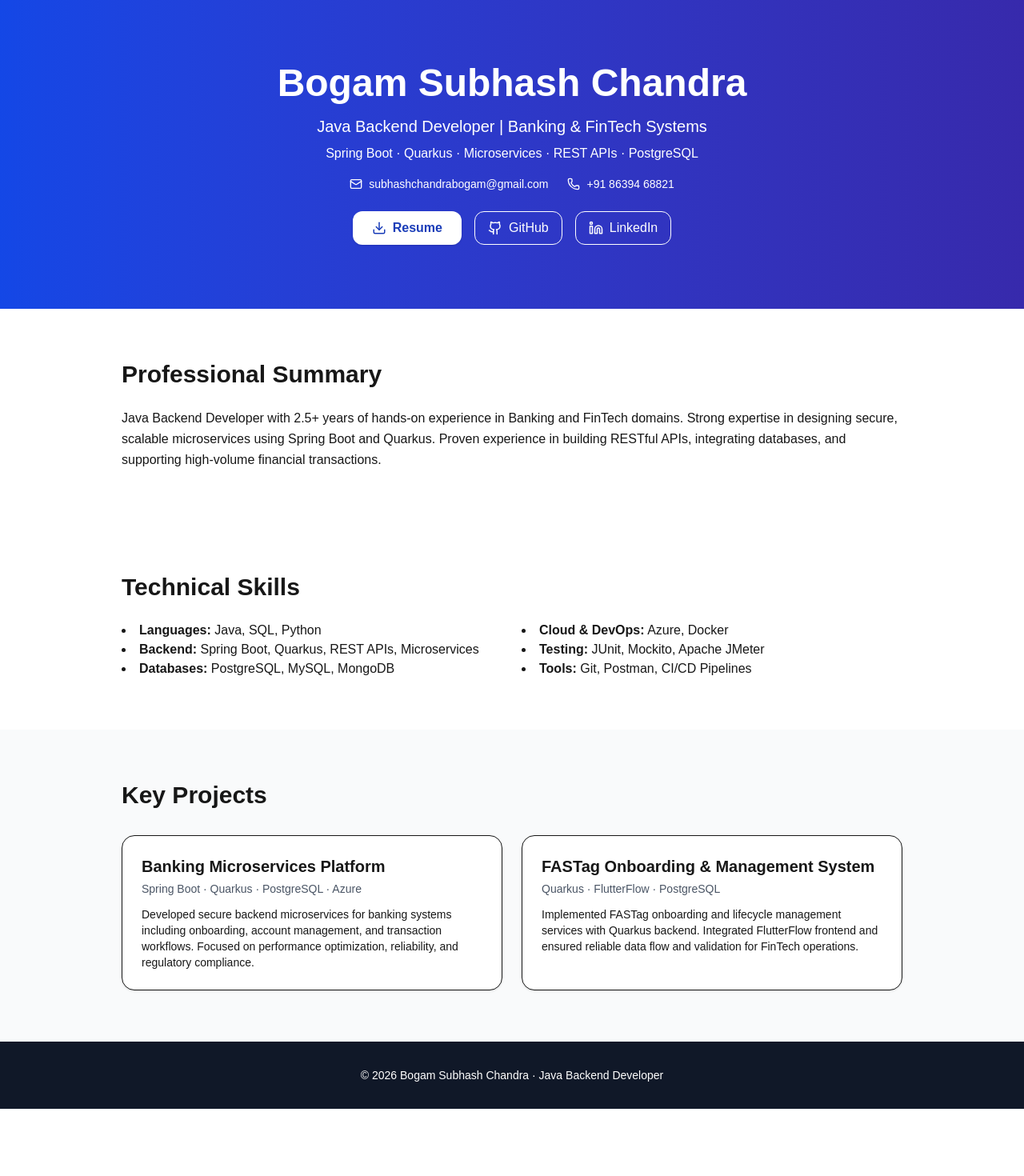
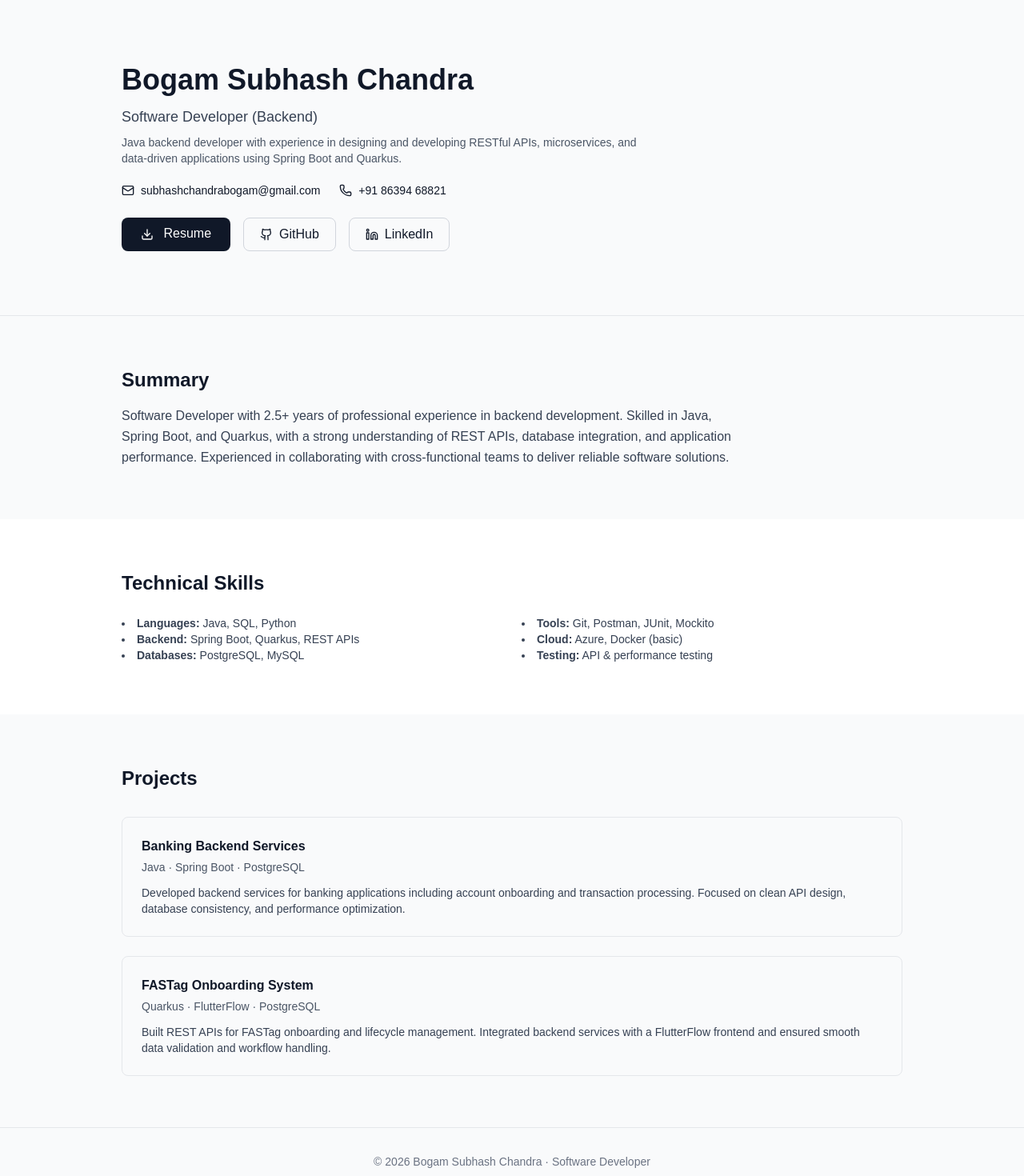
Before and after one commit to BogamSubhashChandra/BogamSubhashChandraPortfolio, a Next.js app: page / in a window 1280 px wide. Shown: the top 1470 px of the page at 80% size. Before the commit the page ends 1386 px from the top, so only its background shows below. Built offline with nearby package versions, Linux system fonts and the light colour scheme.

Commit message:
Portfolio website

```diff
--- a/app/page.tsx
+++ b/app/page.tsx
@@ -5,88 +5,66 @@ import { motion } from "framer-motion";
 import { Github, Linkedin, Download, Mail, Phone } from "lucide-react";
 import type { Variants } from "framer-motion";
 
-/* ================= SEO + ANIMATION VARIANTS ================= */
-const sectionVariant: Variants = {
-  hidden: { opacity: 0, y: 30 },
+/* ================= PROFESSIONAL ANIMATION SYSTEM ================= */
+const fadeUp: Variants = {
+  hidden: { opacity: 0, y: 24 },
   visible: {
     opacity: 1,
     y: 0,
-    transition: { duration: 0.6, ease: [0.25, 0.1, 0.25, 1] },
+    transition: { duration: 0.5, ease: [0.25, 0.1, 0.25, 1] },
   },
 };
 
-const containerVariant: Variants = {
+const stagger: Variants = {
   hidden: {},
   visible: { transition: { staggerChildren: 0.12 } },
 };
 
-const itemVariant: Variants = {
-  hidden: { opacity: 0, y: 16 },
-  visible: { opacity: 1, y: 0 },
-};
-
 export default function Portfolio() {
   return (
-    <main className="overflow-x-hidden">
+    <main className="bg-gray-50 text-gray-900 overflow-x-hidden">
       <Head>
-        {/* ===== Primary SEO ===== */}
-        <title>Java Backend Developer | Banking & FinTech | Bogam Subhash Chandra</title>
+        {/* ===== SEO ===== */}
+        <title>Software Developer (Backend) | Java, Spring Boot | Bogam Subhash Chandra</title>
         <meta
           name="description"
-          content="Java Backend Developer with 2.5+ years of experience in Banking and FinTech domains. Expertise in Spring Boot, Quarkus, REST APIs, PostgreSQL, and scalable microservices."
+          content="Software Developer (Backend) with experience in Java, Spring Boot, Quarkus, and REST APIs. Experienced in building scalable, maintainable backend systems for enterprise applications."
         />
         <meta
           name="keywords"
-          content="Java Backend Developer, Banking Software Engineer, FinTech Developer, Spring Boot, Quarkus, Microservices, REST APIs"
+          content="Software Developer, Backend Developer, Java Developer, Spring Boot, REST APIs, Microservices"
         />
         <meta name="author" content="Bogam Subhash Chandra" />
         <meta name="viewport" content="width=device-width, initial-scale=1" />
-
-        {/* ===== OpenGraph / LinkedIn ===== */}
-        <meta property="og:title" content="Java Backend Developer | Banking & FinTech" />
-        <meta
-          property="og:description"
-          content="Experienced Java Backend Developer specializing in Banking and FinTech systems using Spring Boot, Quarkus, and cloud-native microservices."
-        />
-        <meta property="og:type" content="website" />
-        <meta property="og:url" content="https://portfolio.vercel.app" />
-        <meta property="og:image" content="/og-image.png" />
-
-        {/* ===== Twitter Card ===== */}
-        <meta name="twitter:card" content="summary_large_image" />
-        <meta name="twitter:title" content="Java Backend Developer | Banking & FinTech" />
-        <meta
-          name="twitter:description"
-          content="Java Backend Developer with Banking & FinTech experience. Spring Boot, Quarkus, REST APIs, PostgreSQL."
-        />
       </Head>
 
-      {/* ===== HERO SECTION ===== */}
+      {/* ================= HERO ================= */}
       <motion.section
-        variants={sectionVariant}
         initial="hidden"
         animate="visible"
-        className="bg-gradient-to-r from-blue-700 to-indigo-800 text-white py-16 sm:py-20"
+        variants={fadeUp}
+        className="border-b border-gray-200"
       >
         <motion.div
-          variants={containerVariant}
+          variants={stagger}
           initial="hidden"
           animate="visible"
-          className="max-w-5xl mx-auto px-4 sm:px-6 text-center"
+          className="max-w-5xl mx-auto px-6 py-20"
         >
-          <motion.h1 variants={itemVariant} className="text-3xl sm:text-4xl md:text-5xl font-bold">
+          <motion.h1 variants={fadeUp} className="text-3xl sm:text-4xl font-bold">
             Bogam Subhash Chandra
           </motion.h1>
 
-          <motion.p variants={itemVariant} className="mt-4 text-base sm:text-xl">
-            Java Backend Developer | Banking & FinTech Systems
+          <motion.p variants={fadeUp} className="mt-3 text-lg text-gray-700">
+            Software Developer (Backend)
           </motion.p>
 
-          <motion.p variants={itemVariant} className="mt-2 text-sm sm:text-base opacity-90">
-            Spring Boot · Quarkus · Microservices · REST APIs · PostgreSQL
+          <motion.p variants={fadeUp} className="mt-2 text-sm text-gray-600 max-w-2xl">
+            Java backend developer with experience in designing and developing RESTful APIs,
+            microservices, and data-driven applications using Spring Boot and Quarkus.
           </motion.p>
 
-          <motion.div variants={itemVariant} className="mt-4 flex justify-center gap-6 flex-wrap text-sm">
+          <motion.div variants={fadeUp} className="mt-5 flex gap-6 flex-wrap text-sm">
             <a href="mailto:subhashchandrabogam@gmail.com" className="flex items-center gap-2 hover:underline">
               <Mail size={16} /> subhashchandrabogam@gmail.com
             </a>
@@ -95,123 +73,113 @@ export default function Portfolio() {
             </a>
           </motion.div>
 
-          <motion.div variants={itemVariant} className="mt-6 flex justify-center gap-4 flex-wrap">
-            <a href="/resume.pdf" download className="bg-white text-blue-800 px-6 py-2 rounded-xl font-semibold shadow flex items-center gap-2">
-              <Download size={18} /> Resume
+          <motion.div variants={fadeUp} className="mt-6 flex gap-4 flex-wrap">
+            <a
+              href="/resume.pdf"
+              download
+              className="bg-gray-900 text-white px-6 py-2 rounded-lg font-medium"
+            >
+              <Download size={16} className="inline mr-2" /> Resume
             </a>
-            <a href="https://github.com/your-github" target="_blank" rel="noopener noreferrer" className="border border-white px-4 py-2 rounded-xl flex items-center gap-2">
-              <Github size={18} /> GitHub
+            <a
+              href="https://github.com/your-github"
+              className="border border-gray-300 px-5 py-2 rounded-lg flex items-center gap-2"
+            >
+              <Github size={16} /> GitHub
             </a>
-            <a href="https://linkedin.com/in/your-linkedin" target="_blank" rel="noopener noreferrer" className="border border-white px-4 py-2 rounded-xl flex items-center gap-2">
-              <Linkedin size={18} /> LinkedIn
+            <a
+              href="https://linkedin.com/in/your-linkedin"
+              className="border border-gray-300 px-5 py-2 rounded-lg flex items-center gap-2"
+            >
+              <Linkedin size={16} /> LinkedIn
             </a>
           </motion.div>
         </motion.div>
       </motion.section>
 
-      {/* ===== ABOUT ===== */}
+      {/* ================= ABOUT ================= */}
       <motion.section
-        id="about"
-        variants={sectionVariant}
+        variants={fadeUp}
         initial="hidden"
         whileInView="visible"
         viewport={{ once: true }}
-        className="py-14 sm:py-16"
+        className="py-16"
       >
-        <div className="max-w-5xl mx-auto px-4 sm:px-6">
-          <h2 className="text-2xl sm:text-3xl font-bold mb-6">Professional Summary</h2>
-          <p className="leading-relaxed text-sm sm:text-base">
-            Java Backend Developer with 2.5+ years of hands-on experience in Banking and FinTech domains.
-            Strong expertise in designing secure, scalable microservices using Spring Boot and Quarkus.
-            Proven experience in building RESTful APIs, integrating databases, and supporting high-volume financial transactions.
+        <div className="max-w-5xl mx-auto px-6">
+          <h2 className="text-2xl font-semibold mb-4">Summary</h2>
+          <p className="text-gray-700 leading-relaxed max-w-3xl">
+            Software Developer with 2.5+ years of professional experience in backend development.
+            Skilled in Java, Spring Boot, and Quarkus, with a strong understanding of REST APIs,
+            database integration, and application performance. Experienced in collaborating with
+            cross-functional teams to deliver reliable software solutions.
           </p>
         </div>
       </motion.section>
 
-      {/* ===== SKILLS ===== */}
+      {/* ================= SKILLS ================= */}
       <motion.section
-        id="skills"
-        variants={sectionVariant}
+        variants={fadeUp}
         initial="hidden"
         whileInView="visible"
         viewport={{ once: true }}
-        className="bg-white py-14 sm:py-16"
+        className="bg-white py-16"
       >
-        <div className="max-w-5xl mx-auto px-4 sm:px-6">
-          <h2 className="text-2xl sm:text-3xl font-bold mb-6">Technical Skills</h2>
-          <div className="grid grid-cols-1 sm:grid-cols-2 gap-6 text-sm sm:text-base">
-            <ul className="list-disc list-inside">
+        <div className="max-w-5xl mx-auto px-6">
+          <h2 className="text-2xl font-semibold mb-6">Technical Skills</h2>
+          <div className="grid sm:grid-cols-2 gap-6 text-sm">
+            <ul className="list-disc list-inside text-gray-700">
               <li><b>Languages:</b> Java, SQL, Python</li>
-              <li><b>Backend:</b> Spring Boot, Quarkus, REST APIs, Microservices</li>
-              <li><b>Databases:</b> PostgreSQL, MySQL, MongoDB</li>
+              <li><b>Backend:</b> Spring Boot, Quarkus, REST APIs</li>
+              <li><b>Databases:</b> PostgreSQL, MySQL</li>
             </ul>
-            <ul className="list-disc list-inside">
-              <li><b>Cloud & DevOps:</b> Azure, Docker</li>
-              <li><b>Testing:</b> JUnit, Mockito, Apache JMeter</li>
-              <li><b>Tools:</b> Git, Postman, CI/CD Pipelines</li>
+            <ul className="list-disc list-inside text-gray-700">
+              <li><b>Tools:</b> Git, Postman, JUnit, Mockito</li>
+              <li><b>Cloud:</b> Azure, Docker (basic)</li>
+              <li><b>Testing:</b> API & performance testing</li>
             </ul>
           </div>
         </div>
       </motion.section>
 
-      {/* ===== PROJECTS ===== */}
+      {/* ================= PROJECTS ================= */}
       <motion.section
-        id="projects"
-        variants={sectionVariant}
+        variants={fadeUp}
         initial="hidden"
         whileInView="visible"
         viewport={{ once: true }}
-        className="py-14 sm:py-16 bg-gray-50"
+        className="py-16"
       >
-        <div className="max-w-5xl mx-auto px-4 sm:px-6">
-          <h2 className="text-2xl sm:text-3xl font-bold mb-8">Key Projects</h2>
-          <div className="grid grid-cols-1 md:grid-cols-2 gap-6">
-            <motion.div variants={itemVariant} className="p-6 bg-white border rounded-2xl shadow-sm">
-              <h3 className="text-lg sm:text-xl font-semibold">Banking Microservices Platform</h3>
-              <p className="text-sm text-gray-600 mt-1">Spring Boot · Quarkus · PostgreSQL · Azure</p>
-              <p className="mt-3 text-sm">
-                Developed secure backend microservices for banking systems including onboarding,
-                account management, and transaction workflows. Focused on performance optimization,
-                reliability, and regulatory compliance.
+        <div className="max-w-5xl mx-auto px-6">
+          <h2 className="text-2xl font-semibold mb-8">Projects</h2>
+
+          <div className="space-y-6">
+            <div className="border border-gray-200 rounded-lg p-6">
+              <h3 className="font-semibold">Banking Backend Services</h3>
+              <p className="text-sm text-gray-600 mt-1">Java · Spring Boot · PostgreSQL</p>
+              <p className="mt-3 text-sm text-gray-700">
+                Developed backend services for banking applications including account onboarding
+                and transaction processing. Focused on clean API design, database consistency,
+                and performance optimization.
               </p>
-            </motion.div>
+            </div>
 
-            <motion.div variants={itemVariant} className="p-6 bg-white border rounded-2xl shadow-sm">
-              <h3 className="text-lg sm:text-xl font-semibold">FASTag Onboarding & Management System</h3>
+            <div className="border border-gray-200 rounded-lg p-6">
+              <h3 className="font-semibold">FASTag Onboarding System</h3>
               <p className="text-sm text-gray-600 mt-1">Quarkus · FlutterFlow · PostgreSQL</p>
-              <p className="mt-3 text-sm">
-                Implemented FASTag onboarding and lifecycle management services with Quarkus backend.
-                Integrated FlutterFlow frontend and ensured reliable data flow and validation for
-                FinTech operations.
+              <p className="mt-3 text-sm text-gray-700">
+                Built REST APIs for FASTag onboarding and lifecycle management.
+                Integrated backend services with a FlutterFlow frontend and ensured
+                smooth data validation and workflow handling.
               </p>
-            </motion.div>
+            </div>
           </div>
         </div>
       </motion.section>
 
-      {/* ===== FOOTER ===== */}
-      <motion.footer
-        variants={sectionVariant}
-        initial="hidden"
-        whileInView="visible"
-        viewport={{ once: true }}
-        className="bg-gray-900 text-white py-6 sm:py-8 text-center text-sm"
-      >
-        © {new Date().getFullYear()} Bogam Subhash Chandra · Java Backend Developer
-      </motion.footer>
-
-      {/* ===== Google Analytics (GA4) ===== */}
-      <script async src="https://www.googletagmanager.com/gtag/js?id=G-XXXXXXXXXX"></script>
-      <script
-        dangerouslySetInnerHTML={{
-          __html: `
-            window.dataLayer = window.dataLayer || [];
-            function gtag(){dataLayer.push(arguments);}
-            gtag('js', new Date());
-            gtag('config', 'G-XXXXXXXXXX');
-          `,
-        }}
-      />
+      {/* ================= FOOTER ================= */}
+      <footer className="border-t border-gray-200 py-8 text-center text-sm text-gray-500">
+        © {new Date().getFullYear()} Bogam Subhash Chandra · Software Developer
+      </footer>
     </main>
   );
 }
```
